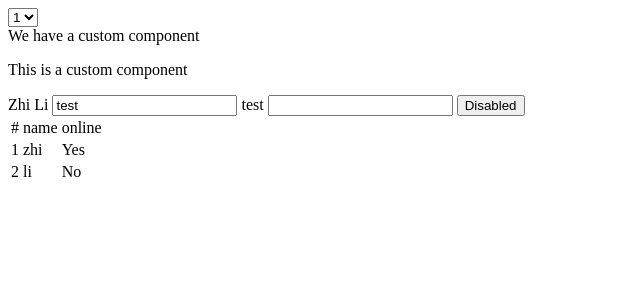
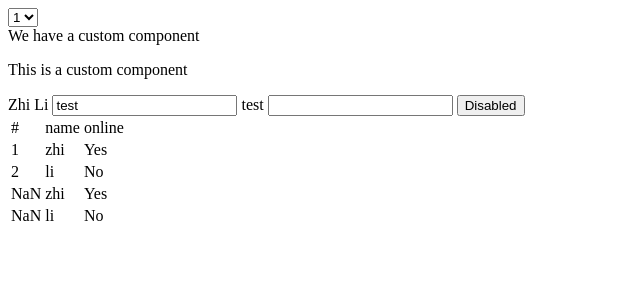
Before and after one commit to ZhiLiGod/Angular6, an Angular app: page / in a window 1280 px wide. Shown: the top 300 px of the page, without its empty margins (0-640 px from the left). Built offline with nearby package versions, Linux system fonts and the light colour scheme.

Commit message:
add service

```diff
--- a/src/app/app.component.html
+++ b/src/app/app.component.html
@@ -24,9 +24,15 @@ We have a custom component <app-hello></app-hello>
     <td>name</td>
     <td>online</td>
   </tr>
-  <tr *ngFor="let record of data; let myIndex = index">
+  <tr *ngFor="let record of data; let myIndex = index; let firstEle = first">
     <td>{{ myIndex + 1 }}</td>
     <td>{{ record.name }}</td>
     <td>{{ record.online === true ? 'Yes' : 'No' }}</td>
   </tr>
+
+  <tr *ngFor="let record of records">
+      <td>{{ myIndex + 1 }}</td>
+      <td>{{ record.name }}</td>
+      <td>{{ record.online === true ? 'Yes' : 'No' }}</td>
+    </tr>
 </table>
--- a/src/app/app.component.ts
+++ b/src/app/app.component.ts
@@ -1,5 +1,7 @@
 import { Component } from '@angular/core';
+import { RecordsService } from './records.service';
 import { HelloComponent } from './hello/hello.component';
+
 
 function log(target, name, descriptor) {
 	console.log(target, name, descriptor)
@@ -53,9 +55,15 @@ export class AppComponent {
 		name: 'li',
 		online: false
 	}];
+	records = {};
 
-	consturctor() {
+	constructor(private myFirstService : RecordsService) {
 		this.aSimpleMethod(5, 2);
+
+	}
+
+	ngOnInit() {
+		this.records = this.myFirstService.getData();
 	}
 
 	@log
--- a/src/app/app.module.ts
+++ b/src/app/app.module.ts
@@ -4,6 +4,8 @@ import { FormsModule } from '@angular/forms';
 
 import { AppComponent } from './app.component';
 import { HelloComponent } from './hello/hello.component';
+
+import { RecordsService } from './records.service';
 
 @NgModule({
   declarations: [
@@ -14,7 +16,7 @@ import { HelloComponent } from './hello/hello.component';
     BrowserModule,
     FormsModule
   ],
-  providers: [],
+  providers: [RecordsService],
   bootstrap: [AppComponent]
 })
 export class AppModule { }
--- /dev/null
+++ b/src/app/records.service.ts
@@ -0,0 +1,20 @@
+import { Injectable } from '@angular/core';
+
+@Injectable({
+  providedIn: 'root'
+})
+export class RecordsService {
+
+  constructor() { }
+
+  getData() {
+    return [{
+      name: 'zhi',
+      online: true
+    },
+    {
+      name: 'li',
+      online: false
+    }];
+  }
+}
```
Also changed, not shown: 1 other file (tests, documents, lock files or other folders).
